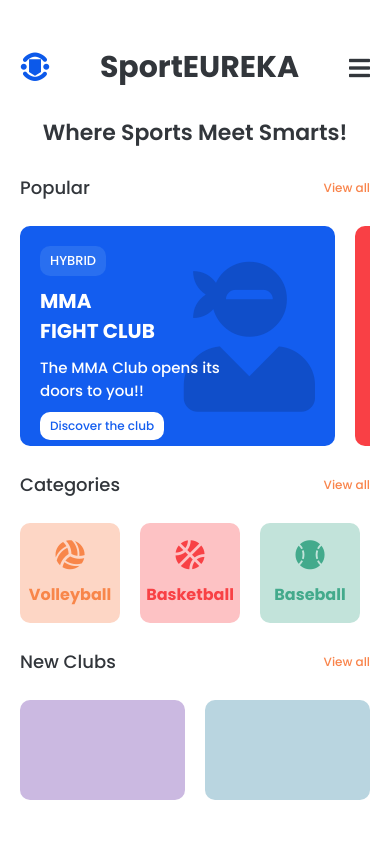
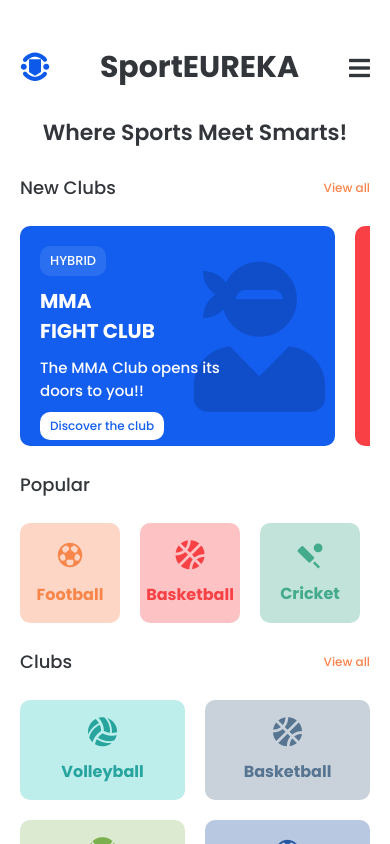
Before and after one commit to its-100rabh/SportsEUREKA, a React Native app: screen /Home in a window 390 px wide. Built offline with nearby package versions, Linux system fonts and the light colour scheme.

Commit message:
Home Screen

```diff
--- a/screens/HomeScreen.js
+++ b/screens/HomeScreen.js
@@ -2,6 +2,8 @@ import React, { useState, useEffect, useRef } from 'react';
 import { View, Text, Image, TouchableOpacity, ScrollView, Dimensions, TextInput, Modal, Pressable } from 'react-native';
 import { FontAwesome5 } from '@expo/vector-icons';
 import { Entypo } from '@expo/vector-icons';
+import { Ionicons } from '@expo/vector-icons';
+import { MaterialIcons } from '@expo/vector-icons';
 import { MaterialCommunityIcons } from '@expo/vector-icons';
 import Animated, { FadeIn, FadeInDown } from 'react-native-reanimated';
 import LottieView from 'lottie-react-native';
@@ -36,7 +38,7 @@ const HomeScreen = ({ navigation }) => {
     }
 
     return (
-        <View style={{ flex: 1, backgroundColor: '#ffffff', padding: 20 }}>
+        <ScrollView style={{ flex: 1, backgroundColor: '#ffffff', padding: 20 }}>
 
             <Animated.View entering={FadeInDown.delay(300).duration(300)}>
                 <View style={{ flexDirection: 'row', justifyContent: 'space-between', alignItems: 'center', paddingVertical: 25, }}>
@@ -54,7 +56,7 @@ const HomeScreen = ({ navigation }) => {
             <Animated.View entering={FadeInDown.delay(600).duration(300)}>
 
                 <View style={{ paddingVertical: 25, flexDirection: 'row', justifyContent: 'space-between', alignItems: 'center', }}>
-                    <Text style={{ fontFamily: 'Poppins-Medium', fontSize: 18, color: '#32363b' }}>Popular</Text>
+                    <Text style={{ fontFamily: 'Poppins-Medium', fontSize: 18, color: '#32363b' }}>New Clubs</Text>
                     <TouchableOpacity>
                         <Text style={{ fontFamily: 'Poppins-Medium', fontSize: 12, color: '#f9844b' }}>View all</Text>
                     </TouchableOpacity>
@@ -62,7 +64,7 @@ const HomeScreen = ({ navigation }) => {
 
                 <ScrollView horizontal showsHorizontalScrollIndicator={false} style={{ flexGrow: 0 }}>
                     <View style={{ width: 315, height: 220, backgroundColor: '#135def', borderRadius: 10, padding: 20 }}>
-                        <FontAwesome5 name="user-ninja" size={150} color="#104ec9" style={{ position: 'absolute', right: 20, top: 30 }} />
+                        <FontAwesome5 name="user-ninja" size={150} color="#104ec9" style={{ position: 'absolute', right: 10, top: 30 }} />
                         <View style={{ paddingVertical: 5, paddingHorizontal: 10, backgroundColor: '#296ff0', borderRadius: 10, alignSelf: 'flex-start' }}>
                             <Text style={{ fontFamily: 'Poppins-Medium', fontSize: 13, color: '#FFF' }}>HYBRID</Text>
                         </View>
@@ -95,16 +97,17 @@ const HomeScreen = ({ navigation }) => {
             <Animated.View entering={FadeInDown.delay(900).duration(300)}>
 
                 <View style={{ paddingVertical: 25, flexDirection: 'row', justifyContent: 'space-between', alignItems: 'center', }}>
-                    <Text style={{ fontFamily: 'Poppins-Medium', fontSize: 18, color: '#32363b' }}>Categories</Text>
-                    <TouchableOpacity onPress={() => navigation.navigate('Sports')}>
+                    <Text style={{ fontFamily: 'Poppins-Medium', fontSize: 18, color: '#32363b' }}>Popular</Text>
+                    {/* <TouchableOpacity onPress={() => navigation.navigate('Sports')}>
                         <Text style={{ fontFamily: 'Poppins-Medium', fontSize: 12, color: '#f9844b' }}>View all</Text>
-                    </TouchableOpacity>
+                    </TouchableOpacity> */}
                 </View>
-                <ScrollView horizontal showsHorizontalScrollIndicator={false} style={{ flexGrow: 0 }}>
+                <ScrollView horizontal showsHorizontalScrollIndicator={false} style={{ flexGrow: 0, }}>
 
                     <TouchableOpacity style={{ backgroundColor: '#fdd6c5', width: 100, height: 100, borderRadius: 10, justifyContent: 'center', alignItems: 'center' }}>
-                        <FontAwesome5 name="volleyball-ball" size={30} color="#f8864a" />
-                        <Text style={{ fontFamily: 'Poppins-Bold', fontSize: 16, color: '#f8864a', marginTop: 10 }}>{`Volleyball`}</Text>
+                        {/* <FontAwesome5 name="volleyball-ball" size={30} color="#f8864a" /> */}
+                        <Ionicons name="football" size={30} color="#f8864a" />
+                        <Text style={{ fontFamily: 'Poppins-Bold', fontSize: 16, color: '#f8864a', marginTop: 10 }}>{`Football`}</Text>
                     </TouchableOpacity>
 
                     <TouchableOpacity style={{ backgroundColor: '#fdc2c4', width: 100, height: 100, borderRadius: 10, justifyContent: 'center', alignItems: 'center', marginLeft: 20 }}>
@@ -113,13 +116,9 @@ const HomeScreen = ({ navigation }) => {
                     </TouchableOpacity>
 
                     <TouchableOpacity style={{ backgroundColor: '#c2e3da', width: 100, height: 100, borderRadius: 10, justifyContent: 'center', alignItems: 'center', marginLeft: 20 }}>
-                        <FontAwesome5 name="baseball-ball" size={30} color="#43aa8c" />
-                        <Text style={{ fontFamily: 'Poppins-Bold', fontSize: 16, color: '#43aa8c', marginTop: 10 }}>{`Baseball`}</Text>
-                    </TouchableOpacity>
-
-                    <TouchableOpacity style={{ backgroundColor: '#b9c9e0', width: 100, height: 100, borderRadius: 10, justifyContent: 'center', alignItems: 'center', marginLeft: 20 }}>
-                        <FontAwesome5 name="football-ball" size={30} color="#2858a2" />
-                        <Text style={{ fontFamily: 'Poppins-Bold', fontSize: 16, color: '#2858a2', marginTop: 10 }}>{`Football`}</Text>
+                        {/* <FontAwesome5 name="baseball-ball" size={30} color="#43aa8c" /> */}
+                        <MaterialIcons name="sports-cricket" size={30} color="#43aa8c" />
+                        <Text style={{ fontFamily: 'Poppins-Bold', fontSize: 16, color: '#43aa8c', marginTop: 10 }}>{`Cricket`}</Text>
                     </TouchableOpacity>
 
                 </ScrollView>
@@ -131,24 +130,151 @@ const HomeScreen = ({ navigation }) => {
             <Animated.View entering={FadeInDown.delay(1200).duration(300)}>
 
                 <View style={{ paddingVertical: 25, flexDirection: 'row', justifyContent: 'space-between', alignItems: 'center', }}>
-                    <Text style={{ fontFamily: 'Poppins-Medium', fontSize: 18, color: '#32363b' }}>New Clubs</Text>
-                    <TouchableOpacity>
+                    <Text style={{ fontFamily: 'Poppins-Medium', fontSize: 18, color: '#32363b' }}>Clubs</Text>
+                    <TouchableOpacity onPress={() => navigation.navigate('Sports')}>
                         <Text style={{ fontFamily: 'Poppins-Medium', fontSize: 12, color: '#f9844b' }}>View all</Text>
                     </TouchableOpacity>
                 </View>
-                <ScrollView horizontal showsHorizontalScrollIndicator={false} style={{ flexGrow: 0 }}>
+                <ScrollView showsVerticalScrollIndicator={true}>
+                    <View style={{ flexDirection: 'column', marginBottom: 20 }}>
+                        <View style={{ flexDirection: 'row', marginBottom: 20 }}>
+                            <TouchableOpacity
+                                style={{
+                                    backgroundColor: '#bdeeeb',
+                                    width: 165,
+                                    height: 100,
+                                    borderRadius: 10,
+                                    justifyContent: 'center',
+                                    alignItems: 'center',
+                                    marginRight: 20,
+                                }}
+                            >
+                                <FontAwesome5 name="volleyball-ball" size={30} color="#28a49e" />
+                                <Text style={{ fontFamily: 'Poppins-Bold', fontSize: 16, color: '#28a49e', marginTop: 10 }}>{`Volleyball`}</Text>
+                                {/* Content for the first TouchableOpacity */}
+                            </TouchableOpacity>
 
-                    <TouchableOpacity style={{ backgroundColor: '#cbb9e1', width: 165, height: 100, borderRadius: 10, justifyContent: 'center', alignItems: 'center' }}>
+                            <TouchableOpacity
+                                style={{
+                                    backgroundColor: '#c9d2db',
+                                    width: 165,
+                                    height: 100,
+                                    borderRadius: 10,
+                                    justifyContent: 'center',
+                                    alignItems: 'center',
+                                }}
+                            >
+                                <FontAwesome5 name="basketball-ball" size={30} color="#577591" />
+                                <Text style={{ fontFamily: 'Poppins-Bold', fontSize: 16, color: '#577591', marginTop: 10 }}>{`Basketball`}</Text>
+                                {/* Content for the second TouchableOpacity */}
+                            </TouchableOpacity>
+                        </View>
 
-                    </TouchableOpacity>
+                        <View style={{ flexDirection: 'row', marginBottom: 20 }}>
+                            <TouchableOpacity
+                                style={{
+                                    backgroundColor: '#dcead1',
+                                    width: 165,
+                                    height: 100,
+                                    borderRadius: 10,
+                                    justifyContent: 'center',
+                                    alignItems: 'center',
+                                    marginRight: 20,
+                                }}
+                            >
+                                <FontAwesome5 name="baseball-ball" size={30} color="#7bb04f" />
+                                <Text style={{ fontFamily: 'Poppins-Bold', fontSize: 16, color: '#7bb04f', marginTop: 10 }}>{`Baseball`}</Text>
+                                {/* Content for the third TouchableOpacity */}
+                            </TouchableOpacity>
 
-                    <TouchableOpacity style={{ backgroundColor: '#b9d5e0', width: 165, height: 100, borderRadius: 10, justifyContent: 'center', alignItems: 'center', marginLeft: 20 }}>
-                    </TouchableOpacity>
+                            <TouchableOpacity
+                                style={{
+                                    backgroundColor: '#b8c8e1',
+                                    width: 165,
+                                    height: 100,
+                                    borderRadius: 10,
+                                    justifyContent: 'center',
+                                    alignItems: 'center',
+                                }}
+                            >
+                                <Ionicons name="football" size={30} color="#2858a2" />
+                                <Text style={{ fontFamily: 'Poppins-Bold', fontSize: 16, color: '#2858a2', marginTop: 10 }}>{`Football`}</Text>
+                                {/* Content for the fourth TouchableOpacity */}
+                            </TouchableOpacity>
+                        </View>
 
+                        {/* Repeat similar blocks for more rows */}
+                        <View style={{ flexDirection: 'row', marginBottom: 20 }}>
+                            <TouchableOpacity
+                                style={{
+                                    backgroundColor: '#fdc2c4',
+                                    width: 165,
+                                    height: 100,
+                                    borderRadius: 10,
+                                    justifyContent: 'center',
+                                    alignItems: 'center',
+                                    marginRight: 20,
+                                }}
+                            >
+                                <FontAwesome5 name="table-tennis" size={30} color="#f84145" />
+                                <Text style={{ fontFamily: 'Poppins-Bold', fontSize: 16, color: '#f84145', marginTop: 10 }}>{`Tennis`}</Text>
+                                {/* Content for the third TouchableOpacity */}
+                            </TouchableOpacity>
+
+                            <TouchableOpacity
+                                style={{
+                                    backgroundColor: '#fdd6c5',
+                                    width: 165,
+                                    height: 100,
+                                    borderRadius: 10,
+                                    justifyContent: 'center',
+                                    alignItems: 'center',
+                                }}
+                            >
+                                <FontAwesome5 name="bowling-ball" size={30} color="#f76c22" />
+                                <Text style={{ fontFamily: 'Poppins-Bold', fontSize: 16, color: '#f76c22', marginTop: 10 }}>{`Bowling`}</Text>
+                                {/* Content for the fourth TouchableOpacity */}
+                            </TouchableOpacity>
+                        </View>
+                        <View style={{ flexDirection: 'row', marginBottom: 20 }}>
+                            <TouchableOpacity
+                                style={{
+                                    backgroundColor: '#c2e3da',
+                                    width: 165,
+                                    height: 100,
+                                    borderRadius: 10,
+                                    justifyContent: 'center',
+                                    alignItems: 'center',
+                                    marginRight: 20,
+                                }}
+                            >
+                                <FontAwesome5 name="swimmer" size={30} color="#3a9279" />
+                                <Text style={{ fontFamily: 'Poppins-Bold', fontSize: 16, color: '#3a9279', marginTop: 10 }}>{`Swimming`}</Text>
+                                {/* Content for the third TouchableOpacity */}
+                            </TouchableOpacity>
+
+                            <TouchableOpacity
+                                style={{
+                                    backgroundColor: '#fcedc4',
+                                    width: 165,
+                                    height: 100,
+                                    borderRadius: 10,
+                                    justifyContent: 'center',
+                                    alignItems: 'center',
+                                }}
+                            >
+                                <MaterialIcons name="sports-hockey" size={30} color="#c59207" />
+                                <Text style={{ fontFamily: 'Poppins-Bold', fontSize: 16, color: '#c59207', marginTop: 10 }}>{`Hockey`}</Text>
+                                {/* Content for the fourth TouchableOpacity */}
+                            </TouchableOpacity>
+                        </View>
+
+                    </View>
                 </ScrollView>
+
             </Animated.View>
 
-        </View>
+        </ScrollView>
     );
 }
 
```
